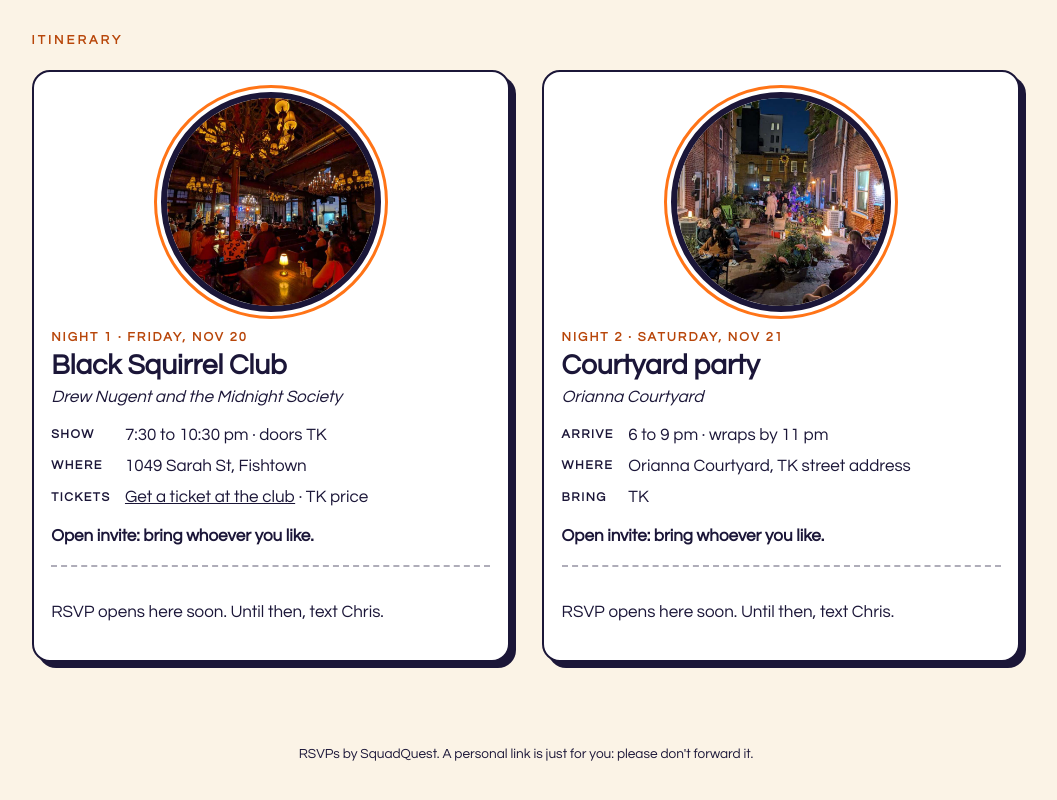
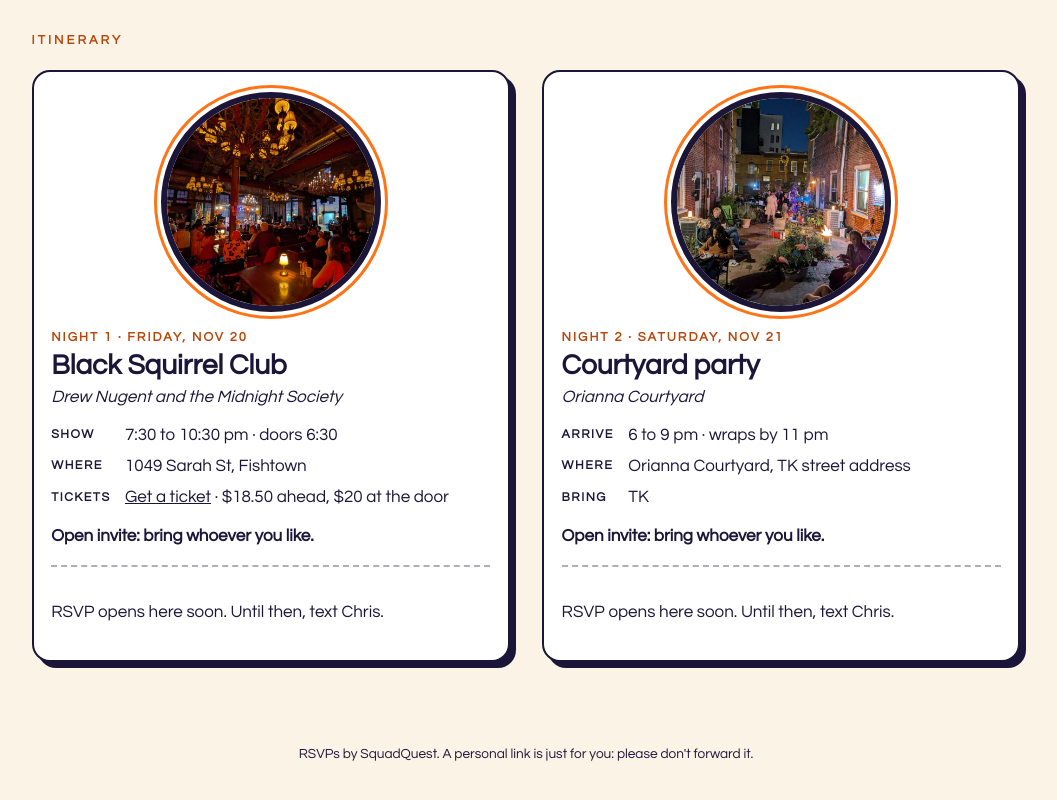
Before and after one commit to themightychris/chris-turns-40, a plain HTML site: page index.html in a window 1280 px wide. Shown: the part 754-1554 px from the top of the page, without its empty margins (114-1171 px from the left). Drawn offline with Linux system fonts and the light colour scheme.

Commit message:
feat: Friday ticket link, price and doors time
Co-Authored-By: Claude Fable 5.2 <noreply@anthropic.com>
Claude-Session: https://claude.ai/code/session_013bS1t2BaVqa5LWuALz36DG

```diff
--- a/index.html
+++ b/index.html
@@ -122,9 +122,9 @@
           <h3 id="fri-h">Black Squirrel Club</h3>
           <p class="sub">Drew Nugent and the Midnight Society</p>
           <dl class="facts">
-            <dt>Show</dt><dd>7:30 to 10:30 pm · doors TK</dd>
+            <dt>Show</dt><dd>7:30 to 10:30 pm · doors 6:30</dd>
             <dt>Where</dt><dd>1049 Sarah St, Fishtown</dd>
-            <dt>Tickets</dt><dd><a href="https://blacksquirrelclub.com/events/2026-11-20-drew-nugent-and-the-midnight-society/" rel="noopener">Get a ticket at the club</a> · TK price</dd>
+            <dt>Tickets</dt><dd><a href="https://events.ticketleap.com/tickets/blacksquirrelclub/drew-nugent-the-midnight-society-1695115027" rel="noopener">Get a ticket</a> · $18.50 ahead, $20 at the door</dd>
           </dl>
           <p class="note">Open invite: bring whoever you like.</p>
           <div class="rsvp" data-rsvp><p>RSVP opens here soon. Until then, text Chris.</p></div>
```
Also changed, not shown: preview.html (+2 -2 lines).
